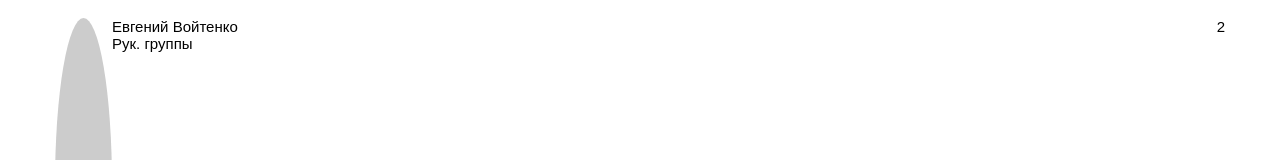
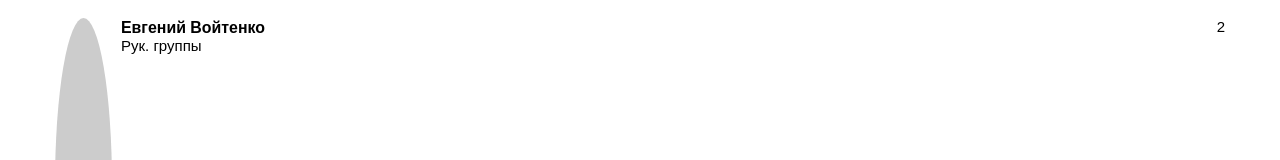
Before and after one commit to evoytenkoapps/cssportfolio, a plain HTML site: page index.html in a window 1280 px wide. Shown: the top 160 px of the page. Drawn offline with Linux system fonts and the light colour scheme; placeholder pictures from the web are drawn by us.

Commit message:
some fix

```diff
--- a/blocks/user.less
+++ b/blocks/user.less
@@ -14,5 +14,12 @@
 }
 
 .user__content {
+  padding-left: 9px;
+}
 
+.user__name {
+  font-size: 1.06rem;
+  line-height: 1.2;
+  color: @black;
+  font-weight: 700
 }
--- a/index.html
+++ b/index.html
@@ -13,7 +13,8 @@
             <div class="user">
                 <div class="user__avatar"><img src="https://placehold.it/57/333" alt=""></div>
                 <div class="user__content">
-                    <div class="user_name">Евгений Войтенко
+                    <div class="user__name">Евгений Войтенко
+
                     </div>
                     <div class="user__prof">Рук. группы</div>
                 </div>
```
Also changed, not shown: blocks/user.css (deleted), style.css, 2 other files.
